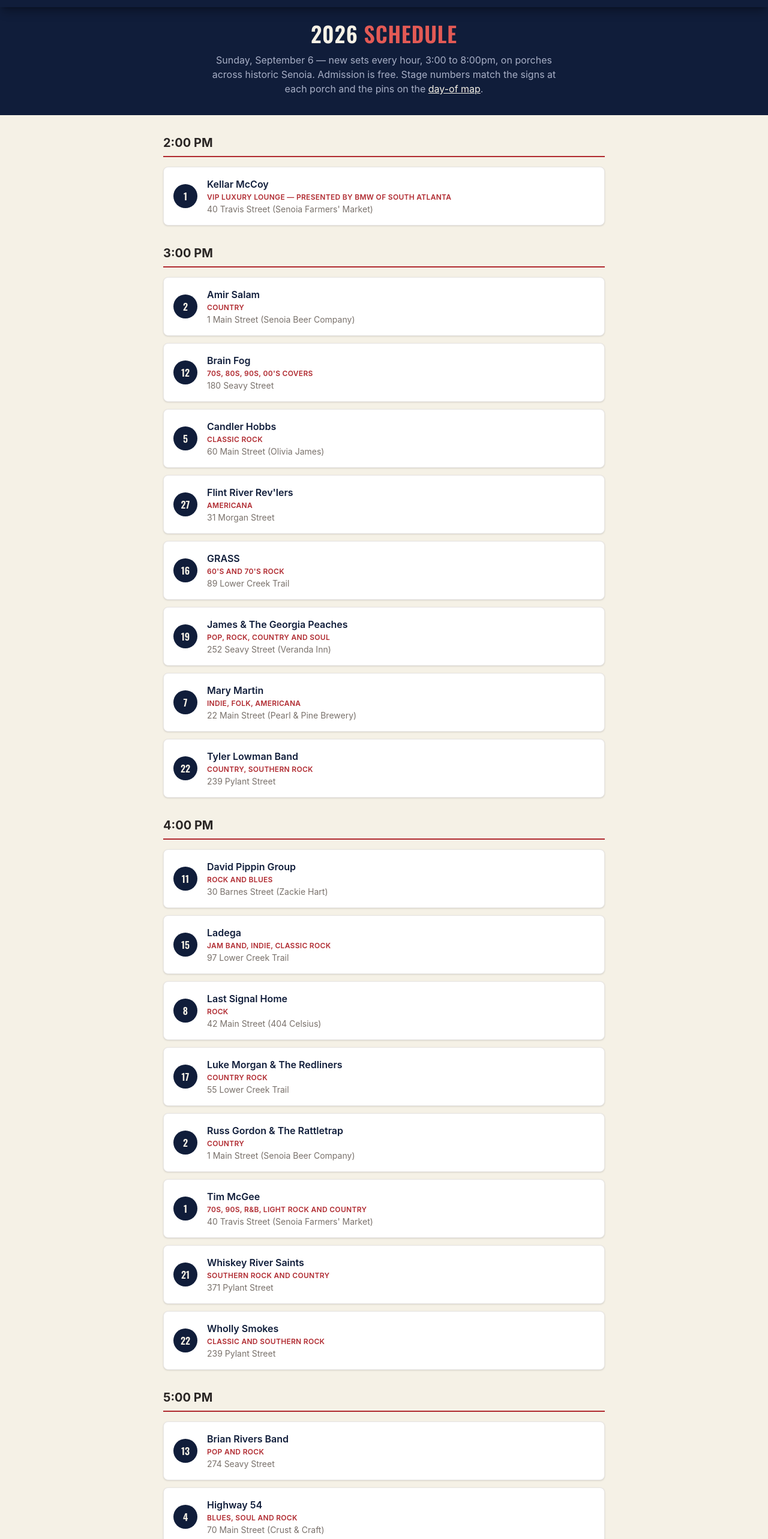
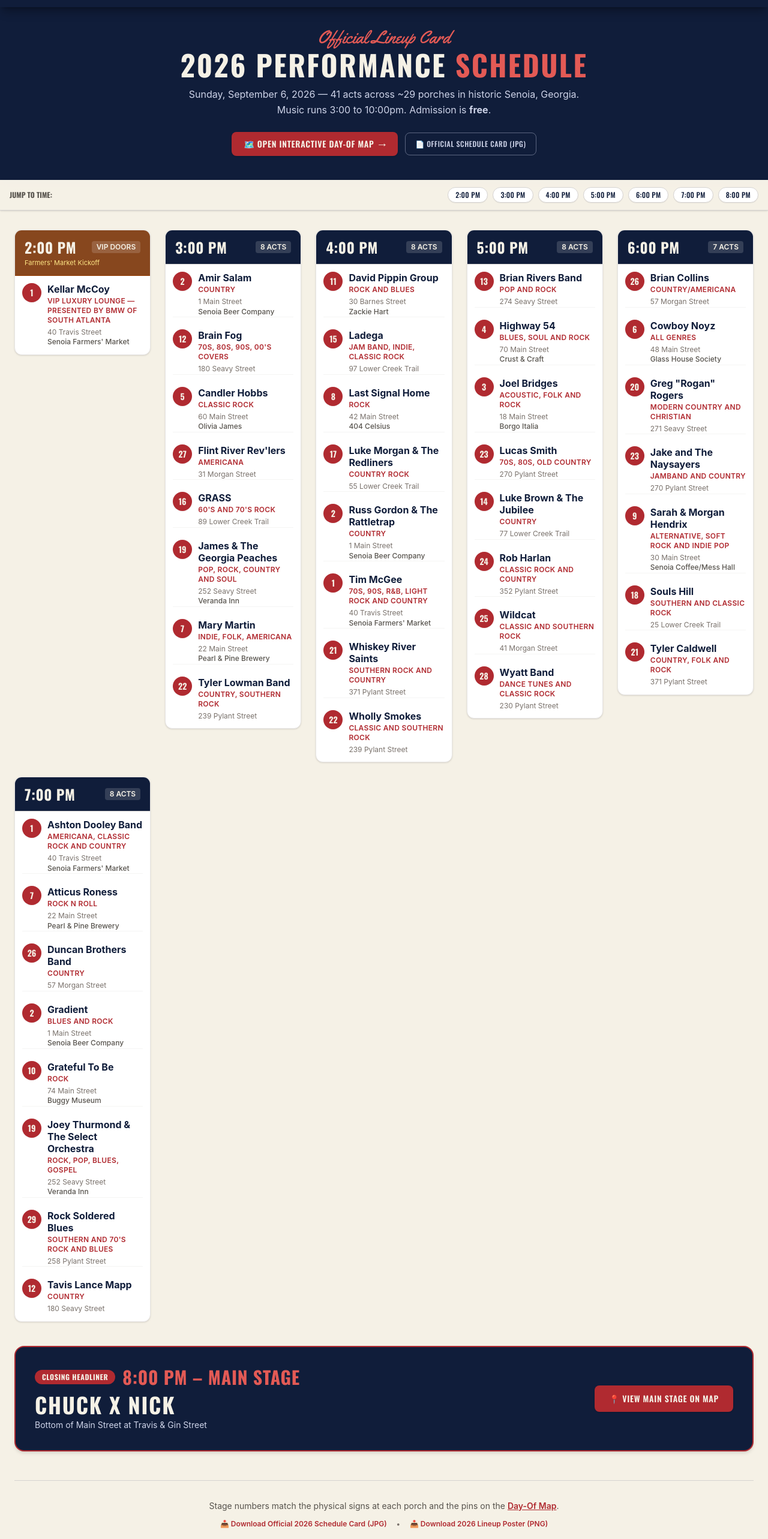
Before and after one commit to jermdw/porchfest, a React (Vite) app: page /schedule in a window 1280 px wide. Shown: the part 60-2626 px from the top of the page at 60% size. Built offline with nearby package versions, Linux system fonts and the light colour scheme.

Commit message:
feat(schedule): static columnar lineup card matching official festival poster

```diff
--- a/src/pages/Schedule.jsx
+++ b/src/pages/Schedule.jsx
@@ -6,40 +6,83 @@ import { publishedPerformances } from '../data/schedule.js'
 
 export default function Schedule() {
   usePageMeta({
-    title: '2026 Schedule — Who Plays Where & When | Senoia PorchFest',
+    title: '2026 Schedule & Lineup Card — Who Plays Where & When | Senoia PorchFest',
     description:
-      'The Senoia PorchFest 2026 schedule: new sets every hour from 3 to 8pm on porches across historic Senoia, plus the Main Stage closing act at 8pm. Free admission.',
+      'The complete Senoia PorchFest 2026 schedule and lineup card: 41 acts across 29 porches in historic Senoia, GA. Free admission.',
     path: '/schedule',
   })
 
   const confirmed = publishedPerformances()
 
-  // Group by display time so simultaneous sets read as one walkable block.
+  // Group by display time slot
   const bySlot = new Map()
   for (const p of confirmed) {
     if (!bySlot.has(p.time)) bySlot.set(p.time, [])
     bySlot.get(p.time).push(p)
   }
 
+  const timeSlots = [...bySlot.entries()]
+
   return (
     <div className="min-h-screen bg-cream flex flex-col">
       <SiteHeader />
-      <header className="bg-ink text-cream px-6 pt-6 pb-8 text-center">
-        <h1 className="text-3xl sm:text-4xl font-display font-semibold uppercase tracking-wide">
-          2026 <span className="text-flag-bright">Schedule</span>
+
+      {/* Hero Header */}
+      <header className="bg-ink text-cream px-4 sm:px-6 pt-8 pb-10 text-center">
+        <div className="max-w-4xl mx-auto">
+          <p className="font-script text-flag-bright text-2xl sm:text-3xl mb-1">
+            Official Lineup Card
+          </p>
+          <h1 className="text-3xl sm:text-5xl font-display font-bold uppercase tracking-wider text-cream mb-3">
+            2026 Performance <span className="text-flag-bright">Schedule</span>
           </h1>
-        <p className="text-pale/80 mt-3 max-w-xl mx-auto">
-          Sunday, September 6 — new sets every hour, 3:00 to 8:00pm, on porches
-          across historic Senoia. Admission is free. Stage numbers match the
-          signs at each porch and the pins on the{' '}
-          <Link to="/map" className="underline text-cream hover:text-pale">
-            day-of map
+          <p className="text-pale text-sm sm:text-base max-w-2xl mx-auto leading-relaxed">
+            Sunday, September 6, 2026 — 41 acts across ~29 porches in historic Senoia, Georgia.
+            Music runs 3:00 to 10:00pm. Admission is <strong>free</strong>.
+          </p>
+
+          <div className="mt-6 flex flex-wrap justify-center items-center gap-3">
+            <Link
+              to="/map"
+              className="inline-flex items-center gap-2 bg-flag hover:bg-flag-deep text-cream font-display font-semibold uppercase tracking-wider px-5 py-2.5 rounded-lg text-sm transition-colors shadow"
+            >
+              <span>🗺️ Open Interactive Day-Of Map</span>
+              <span>→</span>
             </Link>
-          .
-        </p>
+            <a
+              href="/schedule-poster-2026.jpg"
+              target="_blank"
+              rel="noreferrer"
+              className="inline-flex items-center gap-1.5 border border-pale/40 hover:border-cream text-pale hover:text-cream font-display uppercase tracking-wider px-4 py-2.5 rounded-lg text-xs transition-colors"
+            >
+              <span>📄 Official Schedule Card (JPG)</span>
+            </a>
+          </div>
+        </div>
       </header>
 
-      <main className="flex-1 max-w-3xl mx-auto px-4 py-8 w-full">
+      {/* Quick Jump Bar */}
+      <div className="sticky top-0 z-20 bg-cream/95 backdrop-blur border-b border-stone-300 py-2.5 px-4 shadow-sm print:hidden">
+        <div className="max-w-7xl mx-auto flex items-center justify-between gap-4">
+          <span className="text-xs font-display uppercase font-bold text-stone-600 hidden sm:inline">
+            Jump to Time:
+          </span>
+          <div className="flex items-center gap-2 overflow-x-auto no-scrollbar py-0.5 w-full sm:w-auto">
+            {timeSlots.map(([slot]) => (
+              <a
+                key={slot}
+                href={`#slot-${slot.replace(/[^a-zA-Z0-9]/g, '-')}`}
+                className="px-3 py-1 rounded-full bg-white hover:bg-ink hover:text-cream text-ink border border-stone-300 font-display text-xs uppercase tracking-wide whitespace-nowrap transition-colors shadow-2xs"
+              >
+                {slot}
+              </a>
+            ))}
+          </div>
+        </div>
+      </div>
+
+      {/* Main Schedule Columns */}
+      <main className="flex-1 max-w-7xl mx-auto px-4 sm:px-6 py-8 w-full">
         {confirmed.length === 0 ? (
           <div className="text-center py-16">
             <p className="font-script text-flag text-3xl mb-3">Tuning up…</p>
@@ -49,63 +92,161 @@ export default function Schedule() {
             </p>
           </div>
         ) : (
-          [...bySlot.entries()].map(([slot, sets]) => (
-            <section key={slot} className="mb-8">
-              <h2 className="text-xl font-bold text-stone-800 border-b-2 border-flag pb-2 mb-4">
+          <div className="space-y-10">
+            {/* VIP Kickoff & Main Porch Hours Grid */}
+            <div className="grid grid-cols-1 md:grid-cols-2 lg:grid-cols-3 xl:grid-cols-5 gap-6 items-start">
+              {timeSlots
+                .filter(([slot]) => slot !== '8:00 PM')
+                .map(([slot, sets]) => {
+                  const slotId = `slot-${slot.replace(/[^a-zA-Z0-9]/g, '-')}`
+                  const isVipSlot = slot === '2:00 PM'
+                  return (
+                    <section
+                      key={slot}
+                      id={slotId}
+                      className="bg-white rounded-xl border border-stone-200 shadow-sm overflow-hidden flex flex-col scroll-mt-16"
+                    >
+                      {/* Column Header */}
+                      <div className={`px-4 py-3 border-b ${
+                        isVipSlot ? 'bg-amber-900/90 text-cream border-amber-800' : 'bg-ink text-cream border-stone-300'
+                      }`}>
+                        <div className="flex items-center justify-between">
+                          <h2 className="font-display text-2xl font-bold uppercase tracking-wide">
                             {slot}
                           </h2>
-              <ul className="space-y-3">
-                {sets.map((p) => (
-                  <li key={`${p.act}|${p.address}`}>
-                    {/* 40 Travis Street is published on the map as the VIP pin,
-                        not a numbered porch (see eventMap.js) — a porch-N link
-                        for it would select nothing. */}
-                    <Link
-                      to={
-                        p.stage == null ? '/map?poi=stage-main'
-                        : p.address === '40 Travis Street' ? '/map?poi=vip'
-                        : `/map?poi=porch-${p.stage}`
-                      }
-                      className="bg-white rounded-lg shadow-sm border border-stone-200 hover:border-flag transition-colors p-4 flex items-center gap-4"
+                          <span className="text-xs uppercase font-semibold px-2 py-0.5 rounded bg-white/15 text-cream">
+                            {isVipSlot ? 'VIP Doors' : `${sets.length} Acts`}
+                          </span>
+                        </div>
+                        {isVipSlot && (
+                          <p className="text-[11px] text-amber-200 mt-0.5">
+                            Farmers' Market Kickoff
+                          </p>
+                        )}
+                      </div>
+
+                      {/* Acts in this Time Column */}
+                      <div className="p-3 space-y-2.5 divide-y divide-stone-100">
+                        {sets.map((p, idx) => (
+                          <div
+                            key={`${p.act}|${p.address}`}
+                            className={idx > 0 ? 'pt-2.5' : ''}
                           >
+                            <div className="flex items-start gap-2.5">
+                              {/* Stage Number Badge */}
+                              {p.stage != null ? (
                                 <span
-                        className="shrink-0 w-10 h-10 rounded-full bg-ink text-cream font-display font-semibold flex items-center justify-center"
-                        aria-label={p.stage != null ? `Stage ${p.stage}` : 'Main Stage'}
+                                  className="shrink-0 w-8 h-8 rounded-full bg-flag text-cream font-display font-bold text-sm flex items-center justify-center shadow-xs"
+                                  title={`Stage ${p.stage}`}
                                 >
-                        {p.stage ?? '♪'}
+                                  {p.stage}
                                 </span>
-                      <span className="min-w-0">
-                        <span className="block font-semibold text-ink">{p.act}</span>
-                        <span className="block text-flag text-xs font-semibold uppercase tracking-wide mt-0.5">
-                          {p.genre}
+                              ) : (
+                                <span
+                                  className="shrink-0 px-2 py-1 rounded bg-ink text-cream font-display text-[10px] uppercase font-bold leading-none"
+                                >
+                                  VIP
                                 </span>
-                        <span className="block text-stone-500 text-sm mt-0.5">
-                          {p.address}
-                          {p.venue ? ` (${p.venue})` : ''}
-                        </span>
-                      </span>
-                    </Link>
-                  </li>
-                ))}
-              </ul>
-            </section>
-          ))
                               )}
 
-        {confirmed.length > 0 && (
-          <p className="text-center text-stone-500 text-sm mt-10">
-            Prefer paper? Grab the{' '}
-            <a href="/schedule-poster-2026.jpg" target="_blank" rel="noreferrer" className="underline text-flag">
-              official schedule card
-            </a>{' '}
-            or the{' '}
-            <a href="/lineup-poster-2026.png" target="_blank" rel="noreferrer" className="underline text-flag">
-              lineup poster
-            </a>
+                              <div className="min-w-0 flex-1">
+                                <h3 className="font-bold text-ink text-sm sm:text-base leading-tight">
+                                  {p.act}
+                                </h3>
+                                <p className="text-xs font-semibold text-flag uppercase tracking-wide mt-0.5">
+                                  {p.genre}
+                                </p>
+                                <p className="text-xs text-stone-500 mt-1 leading-snug">
+                                  {p.address}
+                                  {p.venue ? (
+                                    <span className="block text-stone-600 font-medium">
+                                      {p.venue}
+                                    </span>
+                                  ) : null}
+                                </p>
+                              </div>
+                            </div>
+                          </div>
+                        ))}
+                      </div>
+                    </section>
+                  )
+                })}
+            </div>
+
+            {/* 8:00 PM Closing Act Banner Column */}
+            {timeSlots
+              .filter(([slot]) => slot === '8:00 PM')
+              .map(([slot, sets]) => {
+                const slotId = `slot-${slot.replace(/[^a-zA-Z0-9]/g, '-')}`
+                return (
+                  <section
+                    key={slot}
+                    id={slotId}
+                    className="bg-ink text-cream rounded-2xl p-6 sm:p-8 shadow-md border-2 border-flag relative overflow-hidden scroll-mt-16"
+                  >
+                    <div className="flex flex-col sm:flex-row items-center justify-between gap-6">
+                      <div>
+                        <div className="flex items-center gap-3 mb-2">
+                          <span className="px-3 py-1 rounded-full bg-flag text-cream font-display text-xs uppercase font-bold tracking-wider">
+                            Closing Headliner
+                          </span>
+                          <span className="font-display text-2xl sm:text-3xl font-bold uppercase tracking-wide text-flag-bright">
+                            8:00 PM – Main Stage
+                          </span>
+                        </div>
+                        <h2 className="text-3xl sm:text-4xl font-display font-bold uppercase tracking-wider text-cream">
+                          {sets[0]?.act ?? 'Chuck X Nick'}
+                        </h2>
+                        <p className="text-pale text-sm mt-1">
+                          Bottom of Main Street at Travis & Gin Street
+                        </p>
+                      </div>
+
+                      <Link
+                        to="/map?poi=stage-main"
+                        className="bg-flag hover:bg-flag-deep text-cream font-display font-semibold uppercase tracking-wider px-6 py-3 rounded-lg text-sm transition-colors whitespace-nowrap shadow shrink-0"
+                      >
+                        📍 View Main Stage on Map
+                      </Link>
+                    </div>
+                  </section>
+                )
+              })}
+          </div>
+        )}
+
+        {/* Printable Card Footer Links */}
+        <footer className="mt-12 pt-8 border-t border-stone-300 text-center space-y-3">
+          <p className="text-stone-600 text-sm">
+            Stage numbers match the physical signs at each porch and the pins on the{' '}
+            <Link to="/map" className="font-semibold text-flag underline hover:text-ink">
+              Day-Of Map
+            </Link>
             .
           </p>
-        )}
+          <div className="flex flex-wrap justify-center gap-4 text-xs font-semibold text-stone-500">
+            <a
+              href="/schedule-poster-2026.jpg"
+              target="_blank"
+              rel="noreferrer"
+              className="text-flag hover:underline"
+            >
+              📥 Download Official 2026 Schedule Card (JPG)
+            </a>
+            <span>•</span>
+            <a
+              href="/lineup-poster-2026.png"
+              target="_blank"
+              rel="noreferrer"
+              className="text-flag hover:underline"
+            >
+              📥 Download 2026 Lineup Poster (PNG)
+            </a>
+          </div>
+        </footer>
       </main>
+
       <SiteFooter />
     </div>
   )
```
Lines whose indentation alone changed are shown as unchanged.
